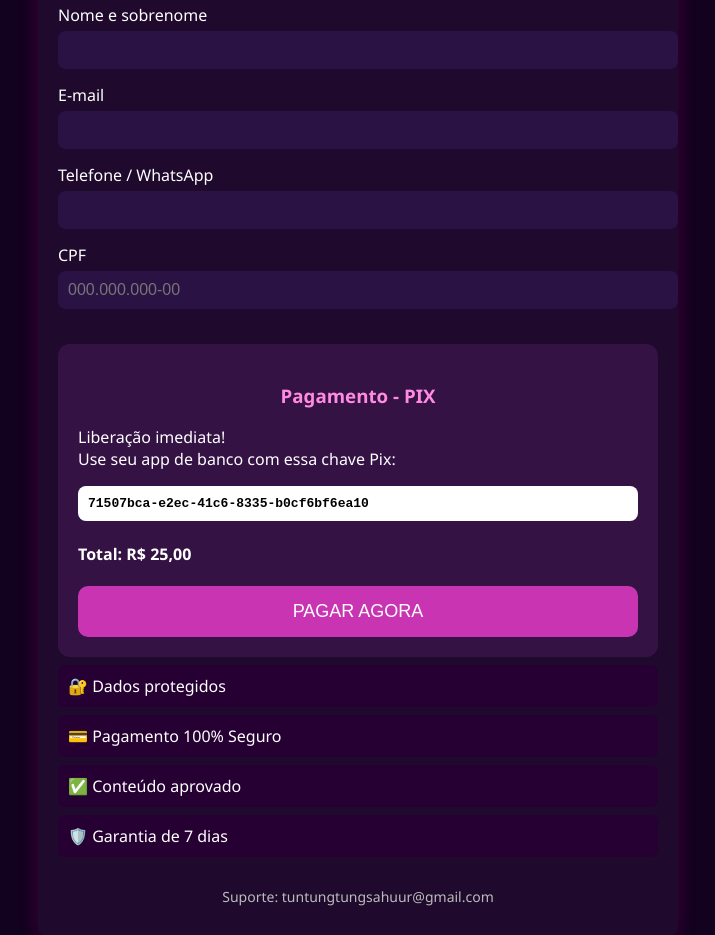
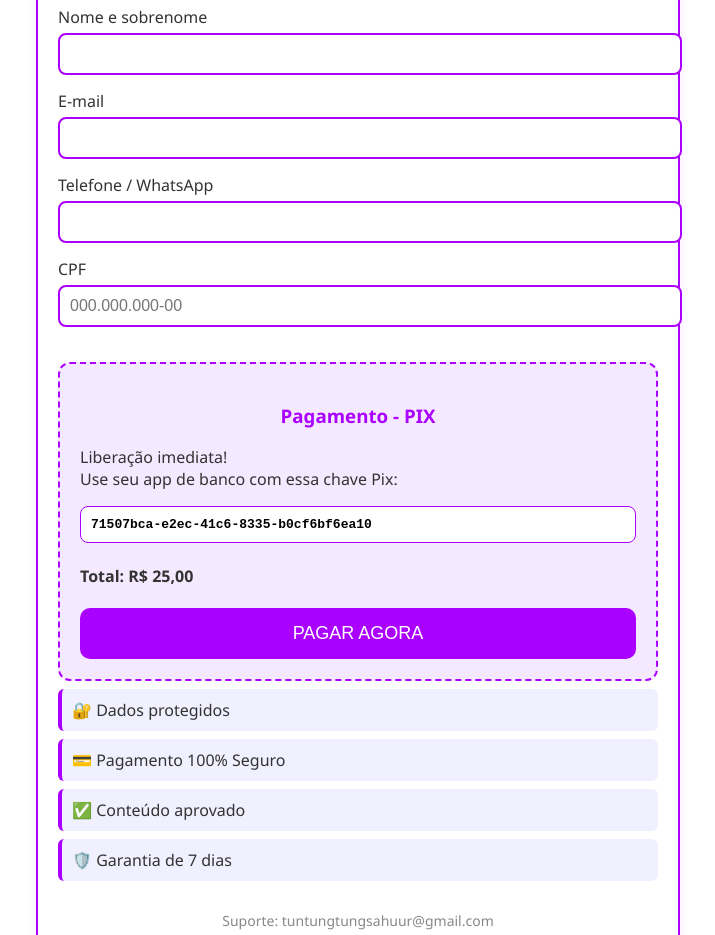
Before and after one commit to pedeere2k/ban-system, a plain HTML site: page pagamento.html in a window 1280 px wide. Shown: the part 122-1057 px from the top of the page, without its empty margins (282-997 px from the left). Drawn offline with Linux system fonts and the light colour scheme.

Commit message:
Update style.css

```diff
--- a/style.css
+++ b/style.css
@@ -1,34 +1,35 @@
 body {
   margin: 0;
   padding: 0;
-  background: #12011f;
+  background: #ffffff;
   font-family: 'Segoe UI', sans-serif;
-  color: #ffffff;
+  color: #333;
 }
 
 .box, .pagamento {
   max-width: 600px;
   margin: 20px auto;
-  background: #1f0a2e;
+  background: #ffffff;
   padding: 20px;
   border-radius: 15px;
-  box-shadow: 0 0 20px rgba(255, 0, 153, 0.2);
+  border: 2px solid #aa00ff;
+  box-shadow: 0 0 10px rgba(170, 0, 255, 0.1);
 }
 
 h1, h2, h3 {
   text-align: center;
-  color: #ff8ae2;
+  color: #aa00ff;
 }
 
 input {
   width: 100%;
   padding: 10px;
   margin: 5px 0 15px;
-  border: none;
+  border: 2px solid #aa00ff;
   border-radius: 8px;
   font-size: 16px;
-  background: #2b1245;
-  color: #fff;
+  background: #fff;
+  color: #333;
 }
 
 .btn-danger {
@@ -38,48 +39,55 @@ input {
   border: none;
   border-radius: 8px;
   margin-right: 10px;
+  cursor: pointer;
 }
 
 .btn-secondary {
-  background: transparent;
-  border: 2px solid #ff8ae2;
-  color: #ff8ae2;
+  background: #fff;
+  border: 2px solid #aa00ff;
+  color: #aa00ff;
   padding: 12px;
   border-radius: 8px;
+  cursor: pointer;
 }
 
 .btn-invadir {
-  background: #d94cff;
+  background: #aa00ff;
   color: #fff;
   border: none;
   padding: 12px;
   width: 100%;
   border-radius: 8px;
+  cursor: pointer;
 }
 
 .btn-pagar {
-  background: #c934b3;
+  background: #aa00ff;
   border: none;
   color: white;
   padding: 15px;
   width: 100%;
   border-radius: 10px;
   font-size: 18px;
+  cursor: pointer;
 }
 
 .avisos, .comunicado {
-  background: #2e1144;
+  background: #f9f1ff;
   padding: 15px;
   border-radius: 10px;
+  border-left: 4px solid #aa00ff;
   margin-top: 20px;
+  color: #444;
 }
 
 .pix-box {
-  background: #351244;
+  background: #f5e9ff;
   padding: 20px;
   margin-top: 20px;
   border-radius: 12px;
-  color: #fff;
+  border: 2px dashed #aa00ff;
+  color: #333;
 }
 
 code {
@@ -90,18 +98,21 @@ code {
   margin: 10px 0;
   border-radius: 8px;
   font-weight: bold;
+  border: 1px solid #aa00ff;
 }
 
 .garantias p {
-  background: #260033;
+  background: #f0f0ff;
   padding: 10px;
   margin: 8px 0;
   border-radius: 6px;
+  border-left: 4px solid #aa00ff;
+  color: #333;
 }
 
 footer {
   margin-top: 30px;
   text-align: center;
   font-size: 14px;
-  color: #bbb;
+  color: #888;
 }
```
